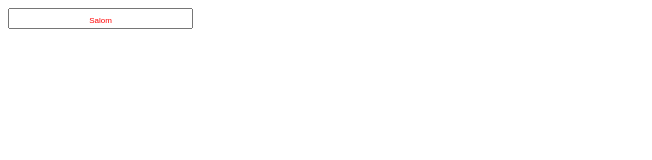
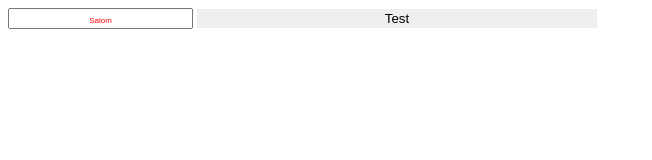
Before and after one commit to AlicodeAcademyUz/Yana-test, a plain HTML site: page index.html in a window 1280 px wide. Shown: the whole page, without its empty margins (0-652 px from the left). Drawn offline with Linux system fonts and the light colour scheme.

Commit message:
initialized git

```diff
--- a/index.html
+++ b/index.html
@@ -6,5 +6,6 @@
   </head>
   <body>
     <input type="text" placeholder="Salom">
+    <button>Test</button>
   </body>
 </html>
--- a/style.css
+++ b/style.css
@@ -3,3 +3,24 @@ input::placeholder {
   font-size: 8px;
   text-align: center;
 }
+
+button {
+  width: 400px;
+  border: 1px solid transparent;
+  position: relative;
+}
+
+button::before {
+  content: "";
+  position: absolute;
+  left: 0;
+  bottom: 0;
+  height: 2px;
+  background-color: black;
+  width: 0;
+  transition: 1s;
+}
+
+button:hover::before {
+  width: 100%;
+}
```
